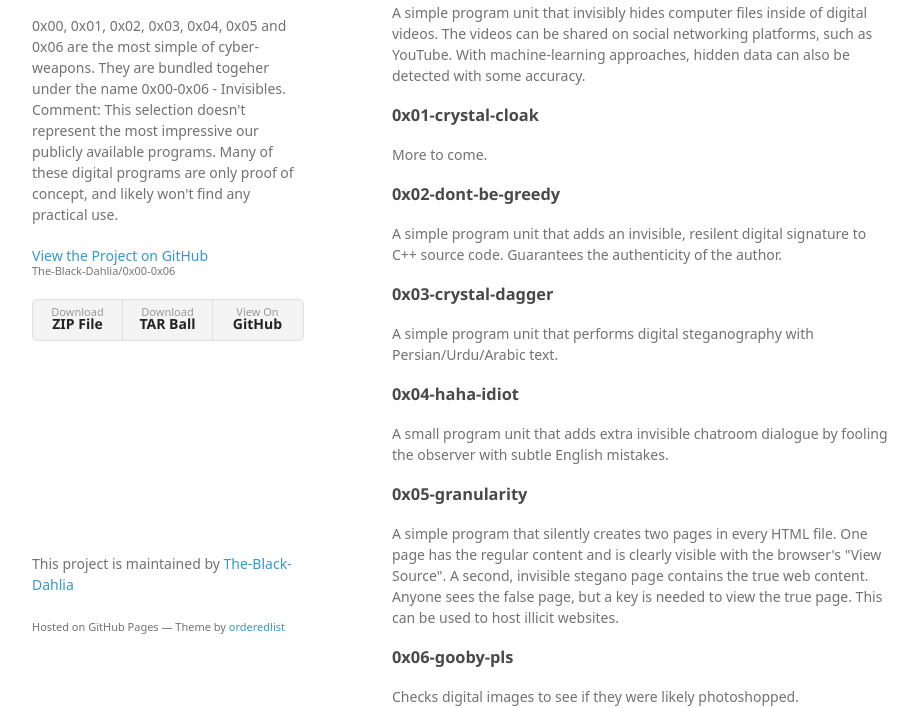
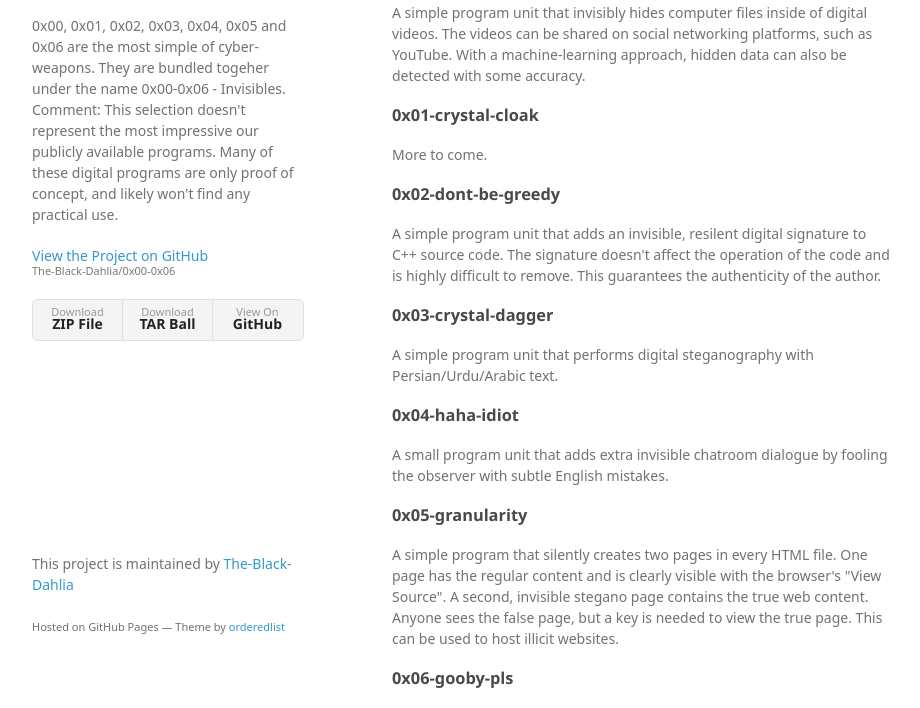
Before and after one commit to Bx00/0x00-0x06, a plain HTML site: page index.html in a window 1280 px wide. Shown: the part 94-802 px from the top of the page, without its empty margins (178-1098 px from the left). Drawn offline with Linux system fonts and the light colour scheme; a web font is replaced by a local one.

Commit message:
Update index.html

```diff
--- a/index.html
+++ b/index.html
@@ -36,7 +36,7 @@
         <h3>
 <a id="welcome-to-github-pages" class="anchor" href="#welcome-to-github-pages" aria-hidden="true"><span class="octicon octicon-link"></span></a>0x00-xmas-packager</h3>
 
-<p>A simple program unit that invisibly hides computer files inside of digital videos. The videos can be shared on social networking platforms, such as YouTube. With machine-learning approaches, hidden data can also be detected with some accuracy.</p>
+<p>A simple program unit that invisibly hides computer files inside of digital videos. The videos can be shared on social networking platforms, such as YouTube. With a machine-learning approach, hidden data can also be detected with some accuracy.</p>
 
 <h3>
 <a id="welcome-to-github-pages" class="anchor" href="#welcome-to-github-pages" aria-hidden="true"><span class="octicon octicon-link"></span></a>0x01-crystal-cloak</h3>
@@ -46,7 +46,7 @@
 <h3>
 <a id="welcome-to-github-pages" class="anchor" href="#welcome-to-github-pages" aria-hidden="true"><span class="octicon octicon-link"></span></a>0x02-dont-be-greedy</h3>
 
-<p>A simple program unit that adds an invisible, resilent digital signature to C++ source code. Guarantees the authenticity of the author.</p>
+<p>A simple program unit that adds an invisible, resilent digital signature to C++ source code. The signature doesn't affect the operation of the code and is highly difficult to remove. This guarantees the authenticity of the author.</p>
 
 <h3>
 <a id="welcome-to-github-pages" class="anchor" href="#welcome-to-github-pages" aria-hidden="true"><span class="octicon octicon-link"></span></a>0x03-crystal-dagger</h3>
@@ -67,7 +67,7 @@ A second, invisible stegano page contains the true web content. Anyone sees the
 <h3>
 <a id="welcome-to-github-pages" class="anchor" href="#welcome-to-github-pages" aria-hidden="true"><span class="octicon octicon-link"></span></a>0x06-gooby-pls</h3>
 
-<p>Checks digital images to see if they were likely photoshopped.</p>
+<p>Checks digital images to see if they're likely photoshopped.</p>
 
 <h3>
 <a id="support-or-contact" class="anchor" href="#support-or-contact" aria-hidden="true"><span class="octicon octicon-link"></span></a>Support or Contact</h3>
```
